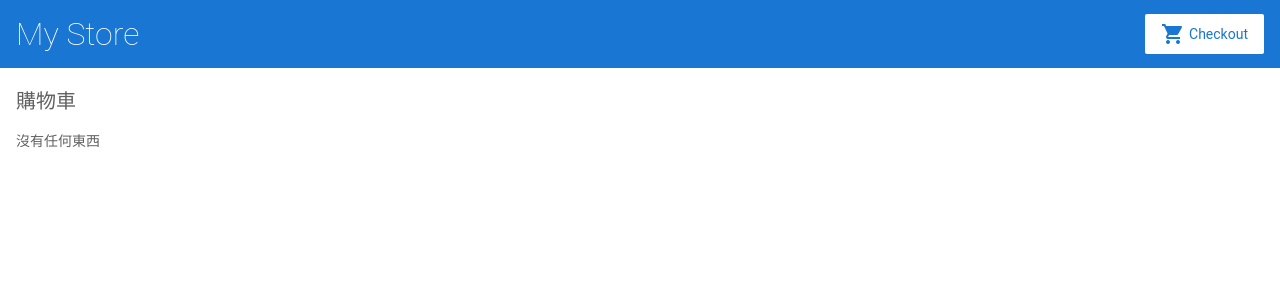
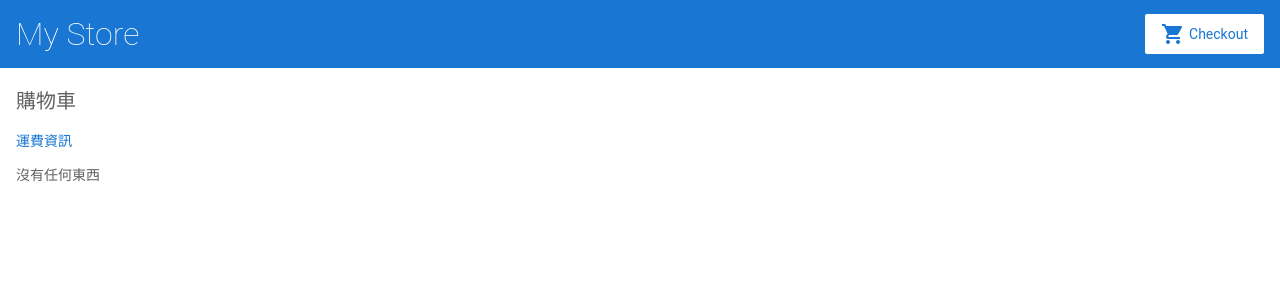
Before and after one commit to dannypc1628/angular-5r8rju, an Angular app: page /cart in a window 1280 px wide. Shown: the top 300 px of the page. Built offline with nearby package versions, Linux system fonts and the light colour scheme.

Commit message:
在cart.componet.html中加入前往shipping元件的連結

```diff
--- a/src/app/cart.service.ts
+++ b/src/app/cart.service.ts
@@ -22,7 +22,7 @@ export class CartService {
   }
 
   getShippingPrices(){
-    this.http.get('/assets/shipping.json');
+    return this.http.get('/assets/shipping.json');
   }
 
 }
--- a/src/app/cart/cart.component.html
+++ b/src/app/cart/cart.component.html
@@ -1,5 +1,7 @@
 <h2>購物車</h2>
-
+<p>
+  <a routerLink="/shipping">運費資訊</a>
+</p>
 <p *ngIf="items.length==0">沒有任何東西</p>
 
 <div class='cart-item' *ngFor="let item of items">
--- a/src/app/shipping/shipping.component.ts
+++ b/src/app/shipping/shipping.component.ts
@@ -11,6 +11,7 @@ export class ShippingComponent implements OnInit {
 
   ngOnInit() {
     this.shippingCosts = this.cartService.getShippingPrices();
+    console.log(this.shippingCosts)
   }
 
 }
```
